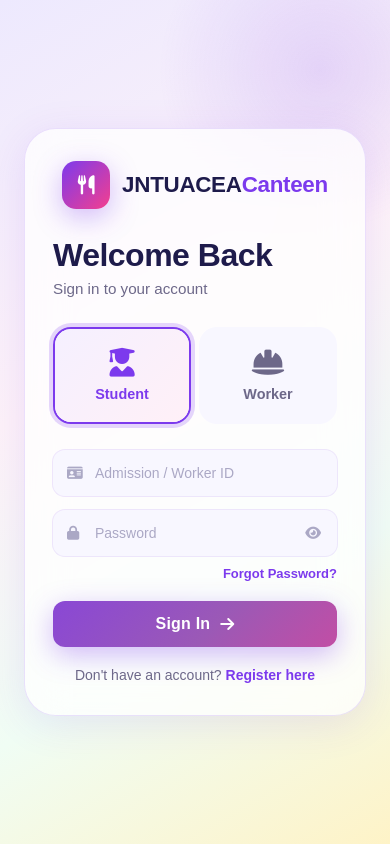
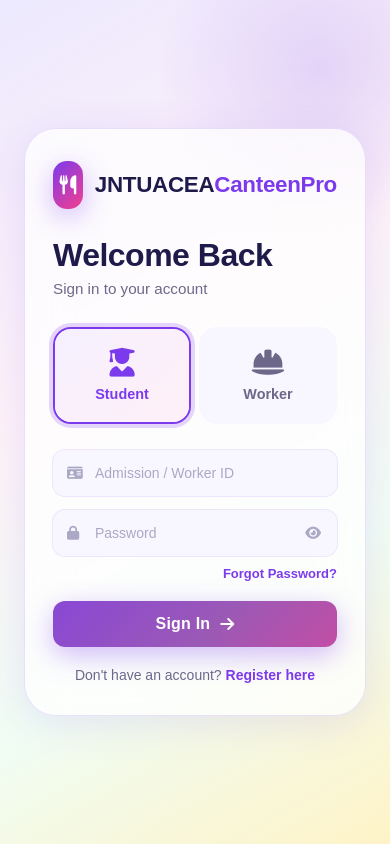
Before and after one commit to Teja-84421/canteen-Pre-Order-system, a website: page public/index.html in a window 390 px wide. Drawn offline with Linux system fonts and the light colour scheme; a web font is replaced by a local one.

Commit message:
changed the canteen name in both mobile view and pc view

```diff
--- a/public/index.html
+++ b/public/index.html
@@ -19,7 +19,7 @@
                 <div class="orb3"></div>
                 <div class="brand-content">
                     <div class="brand-logo"><i class="fas fa-utensils"></i></div>
-                    <h1 class="brand-title">Canteen<br><span>Pre-Order</span></h1>
+                    <h1 class="brand-title">JNTUCEA<br><span>CanteenPro</span></h1>
                     <p class="brand-tagline">Skip the queue. Order ahead. Eat fresh.</p>
                     <div class="brand-features">
                         <div class="feature-item"><i class="fas fa-bolt"></i> Fast Ordering</div>
@@ -34,7 +34,7 @@
                     <!-- Mobile brand header (hidden on desktop) -->
                     <div class="mobile-brand">
                         <div class="mobile-brand-icon"><i class="fas fa-utensils"></i></div>
-                        <div class="mobile-brand-name">JNTUACEA<b>Canteen</b></div>
+                        <div class="mobile-brand-name">JNTUACEA<b>CanteenPro</b></div>
                     </div>
                     <h2 class="form-title">Welcome Back</h2>
                     <p class="form-subtitle">Sign in to your account</p>
```
